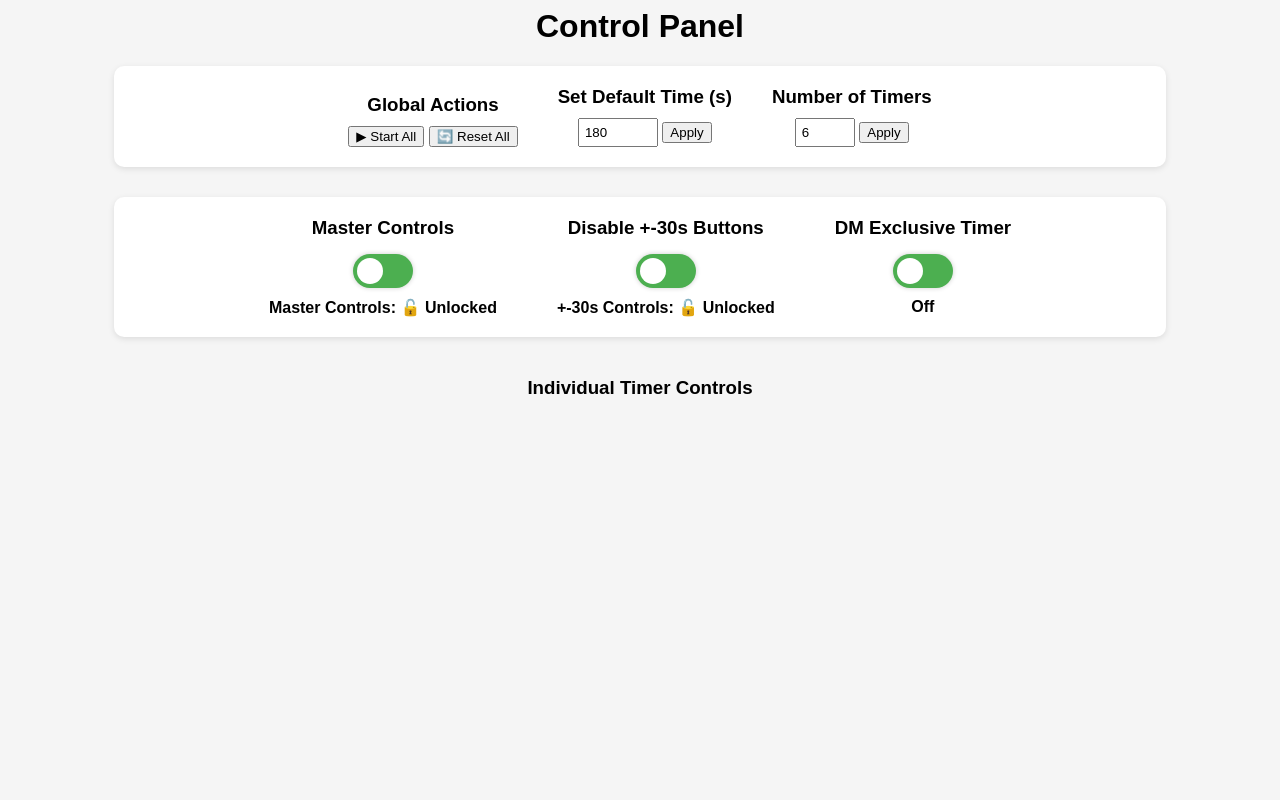
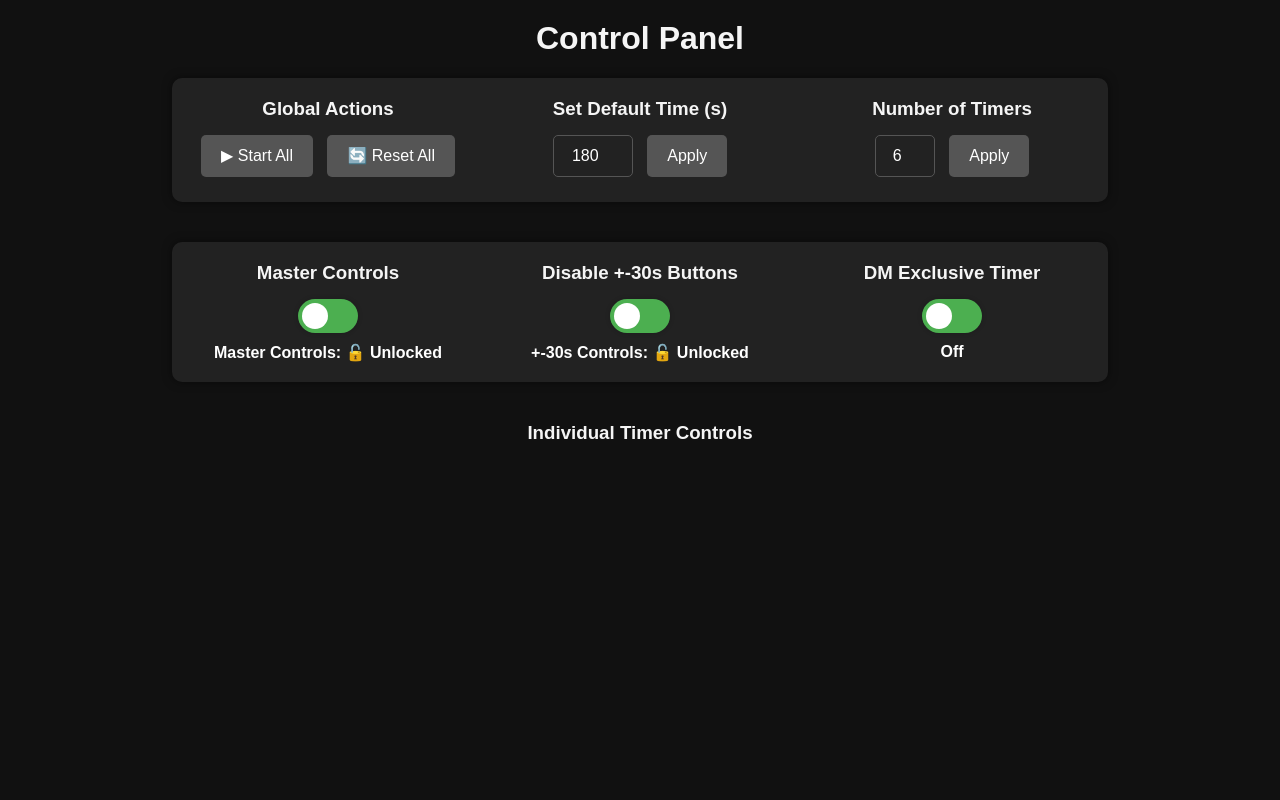
Before and after one commit to dvglitch/DnD-Clock, a Flask app: page /control in a window 1280 px wide. Run offline with Flask 3, Linux system fonts and the light colour scheme; parts of the project's set-up code (start-up, migrations or seed data) failed here and were passed over; some libraries are stand-ins or nearby versions.

Commit message:
Html refresh on control

```diff
--- a/settings.json
+++ b/settings.json
@@ -6,7 +6,7 @@
     "DEFAULT_DURATION": 120,
     "timer_names": {
         "1": "Angel",
-        "2": "Timer 2",
+        "2": "Jacob",
         "3": "Timer 3",
         "4": "Timer 4",
         "5": "Timer 5",
--- a/templates/control.html
+++ b/templates/control.html
@@ -2,6 +2,20 @@
         <head>
             <script src="https://cdn.socket.io/4.7.2/socket.io.min.js"></script>
             <style>
+            body { font-family: sans-serif; text-align: center; background: #111; color: white; margin: 0; padding-top: 20px; }
+            button { background: #555; color: white; border: none; padding: 0 20px; border-radius: 5px; cursor: pointer; font-size: 16px; margin: 5px; transition: background 0.3s; box-sizing: border-box; height: 42px; vertical-align: middle; line-height: 42px; }
+            button:hover { background: #777; }
+            input[type=number], input[type=text] { background: #222; color: white; border: 1px solid #555; padding: 0 10px; border-radius: 5px; font-size: 16px; text-align: center; box-sizing: border-box; height: 42px; vertical-align: middle; }
+            h1, h3 { color: #f5f5f5; }
+
+            .timer-running button { background: #2b9952; }
+            .timer-running button:hover { background: #3bcc6b; }
+            .timer-running input[type=number], .timer-running input[type=text] { background: #14532a; border-color: #2b9952; }
+
+            .timer-finished button { background: #c44141; }
+            .timer-finished button:hover { background: #e04a4a; }
+            .timer-finished input[type=number], .timer-finished input[type=text] { background: #7a2525; border-color: #c44141; }
+
             .switch {
             position: relative;
             display: inline-block;
@@ -47,11 +61,11 @@
             }
             </style>
         </head>
-        <body style="font-family:sans-serif; text-align:center; background:#f5f5f5;">
+        <body>
             <h1>Control Panel</h1>
 
             <!-- ROW 1: Action Controls -->
-            <div style="display:flex; justify-content:center; align-items:flex-end; flex-wrap:wrap; gap:40px; margin-bottom:30px; background:white; padding:20px; border-radius:10px; box-shadow:0 2px 6px rgba(0,0,0,0.1); width:80%; margin-left:auto; margin-right:auto;">
+            <div style="display:grid; grid-template-columns:repeat(3, 1fr); gap:40px; justify-items:center; align-items:flex-end; margin-bottom:40px; background:#222; padding:20px; border-radius:10px; box-shadow:0 0 10px rgba(0,0,0,0.5); width:70%; margin-left:auto; margin-right:auto;">
                 <div>
                     <h3 style="margin:0 0 10px 0;">Global Actions</h3>
                     <button id="toggleAllBtn" onclick="toggleAll()">▶ Start All</button>
@@ -60,19 +74,19 @@
 
                 <div>
                     <h3 style="margin:0 0 10px 0;">Set Default Time (s)</h3>
-                    <input id="allTime" type="number" value="180" style="width:80px; padding:5px;">
+                    <input id="allTime" type="number" value="180" style="width:80px; margin: 5px;">
                     <button onclick="setAll()">Apply</button>
                 </div>
 
                 <div>
                     <h3 style="margin:0 0 10px 0;">Number of Timers</h3>
-                    <input id="numTimers" type="number" value="6" min="1" max="12" style="width:60px; padding:5px;">
+                    <input id="numTimers" type="number" value="6" min="1" max="12" style="width:60px; margin: 5px;">
                     <button onclick="setNumTimers()">Apply</button>
                 </div>
             </div>
 
             <!-- ROW 2: Toggles -->
-            <div style="display:flex; justify-content:center; align-items:flex-start; flex-wrap:wrap; gap:60px; margin-bottom:40px; background:white; padding:20px; border-radius:10px; box-shadow:0 2px 6px rgba(0,0,0,0.1); width:80%; margin-left:auto; margin-right:auto;">
+            <div style="display:grid; grid-template-columns:repeat(3, 1fr); gap:40px; justify-items:center; align-items:flex-start; margin-bottom:40px; background:#222; padding:20px; border-radius:10px; box-shadow:0 0 10px rgba(0,0,0,0.5); width:70%; margin-left:auto; margin-right:auto;">
                 <div>
                     <h3 style="margin:0 0 15px 0;">Master Controls</h3>
                     <label class="switch">
@@ -166,14 +180,15 @@
                             div.style = `
                                 border-radius:10px;
                                 padding:20px;
-                                background:white;
-                                box-shadow:0 2px 6px rgba(0,0,0,0.1);
+                                background:#222;
+                                box-shadow:0 4px 10px rgba(0,0,0,0.5);
                             `;
 
                             div.innerHTML = `
                                 <input
+                                    type="text"
                                     id="name-${i}"
-                                    style="font-size:18px; text-align:center; width:100%; margin-bottom:10px;"
+                                    style="width:100%; margin-bottom:10px; box-sizing:border-box; font-weight:bold; font-size:1.17em;"
                                 >
 
                                 <div id="time-display-${i}" style="font-size:36px; font-weight:bold;"></div>
@@ -229,11 +244,19 @@
                         toggleBtn.innerText = t.running ? "Pause" : "Start";
 
                         // ✅ Color states
-                        let bg = "#eee";
-                        if (t.running) bg = "#d4f7d4";
-                        if (t.remaining <= 0) bg = "#f7d4d4";
+                        let bg = "#333";
+                        let timerClass = "";
+
+                        if (t.running) {
+                            bg = "#1e7f3f";
+                            timerClass = "timer-running";
+                        } else if (t.remaining <= 0) {
+                            bg = "#a83232";
+                            timerClass = "timer-finished";
+                        }
 
                         div.style.background = bg;
+                        div.className = timerClass;
                     }
 
                     const toggleAllBtn = document.getElementById("toggleAllBtn");
```
